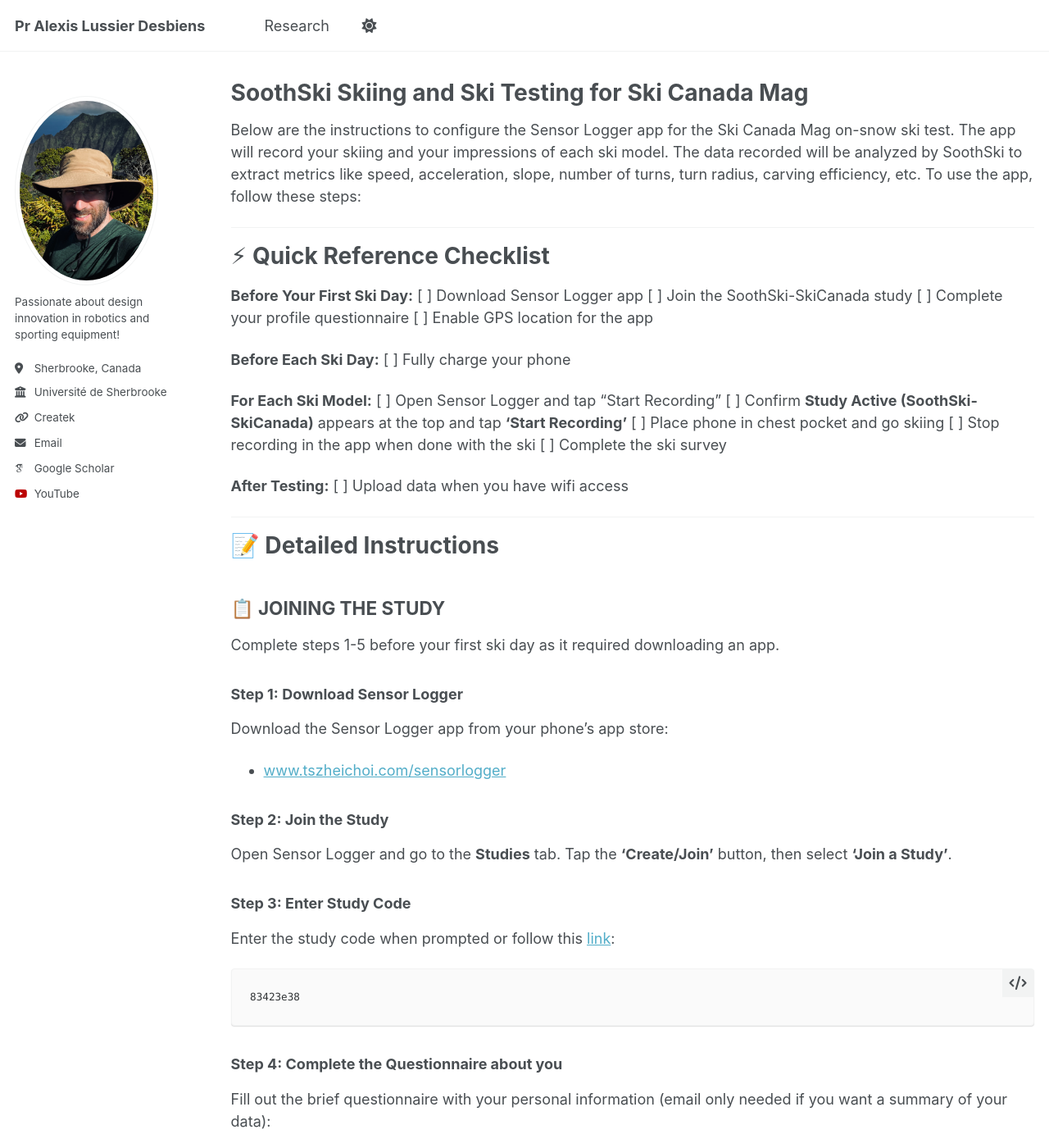
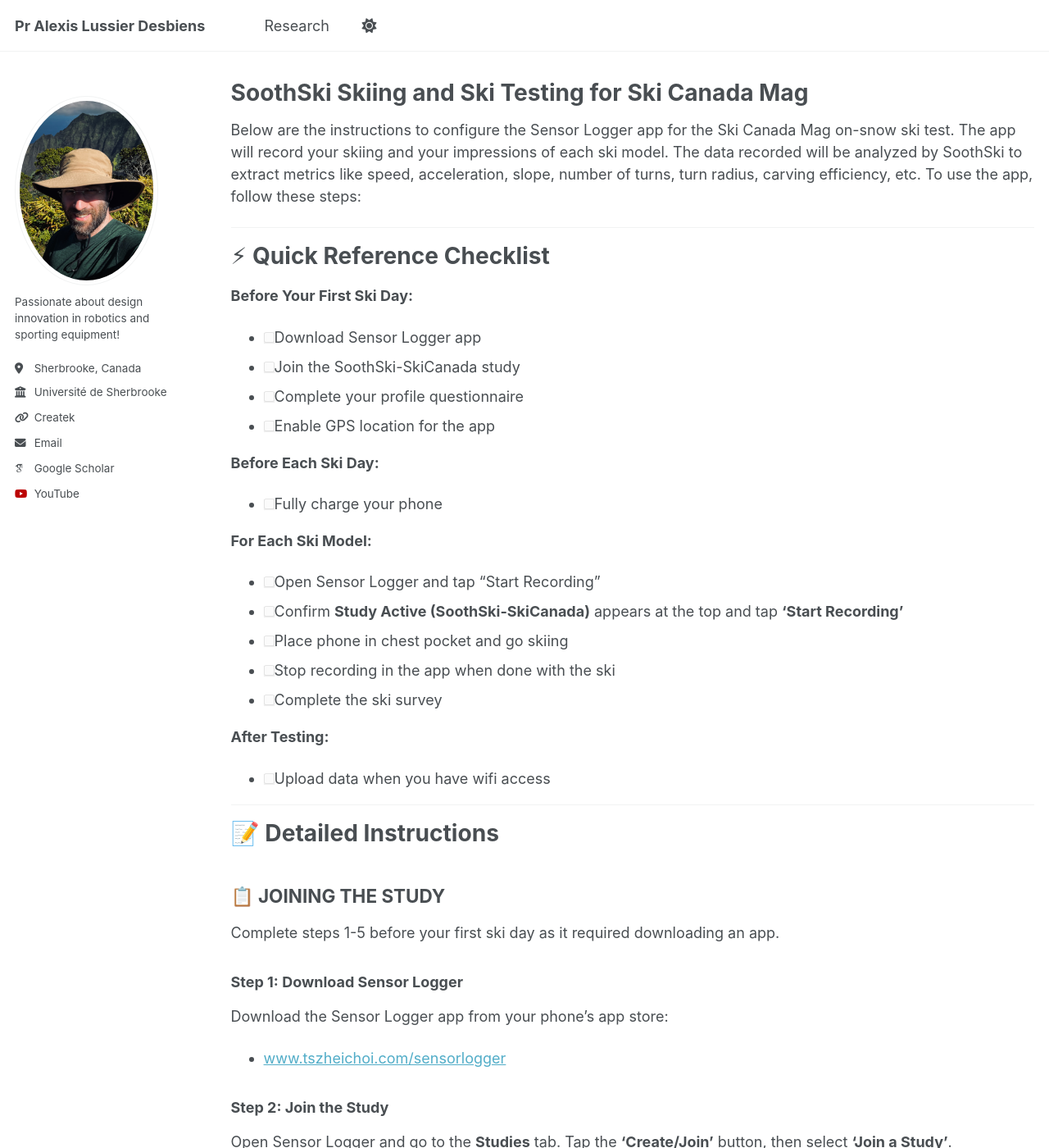
Before and after one commit to alexislussierdesbiens/alexislussierdesbiens.github.io, a Jekyll site: the page built from _pages/SoothSki-SkiCanadaMag.md, in a window 1280 px wide and 1400 px high. Shown: the whole window at 82% size. Built offline with Jekyll 4.4.1, drawn with Linux system fonts in a browser that asks for light colours; some web fonts are replaced.

Commit message:
Bullet point format

```diff
--- a/_pages/SoothSki-SkiCanadaMag.md
+++ b/_pages/SoothSki-SkiCanadaMag.md
@@ -14,23 +14,23 @@
 # ⚡ Quick Reference Checklist
 
 **Before Your First Ski Day:**
-[ ]  Download Sensor Logger app
-[ ]  Join the SoothSki-SkiCanada study
-[ ]  Complete your profile questionnaire
-[ ]  Enable GPS location for the app
+- [ ]  Download Sensor Logger app
+- [ ]  Join the SoothSki-SkiCanada study
+- [ ]  Complete your profile questionnaire
+- [ ]  Enable GPS location for the app
 
 **Before Each Ski Day:**
-[ ]  Fully charge your phone
+- [ ]  Fully charge your phone
 
 **For Each Ski Model:**
-[ ]  Open Sensor Logger and tap "Start Recording"
-[ ]  Confirm **Study Active (SoothSki-SkiCanada)** appears at the top and tap **'Start Recording'**
-[ ]  Place phone in chest pocket and go skiing
-[ ]  Stop recording in the app when done with the ski
-[ ]  Complete the ski survey
+- [ ]  Open Sensor Logger and tap "Start Recording"
+- [ ]  Confirm **Study Active (SoothSki-SkiCanada)** appears at the top and tap **'Start Recording'**
+- [ ]  Place phone in chest pocket and go skiing
+- [ ]  Stop recording in the app when done with the ski
+- [ ]  Complete the ski survey
 
 **After Testing:**
-[ ]  Upload data when you have wifi access
+- [ ]  Upload data when you have wifi access
 
 ---
 
```
